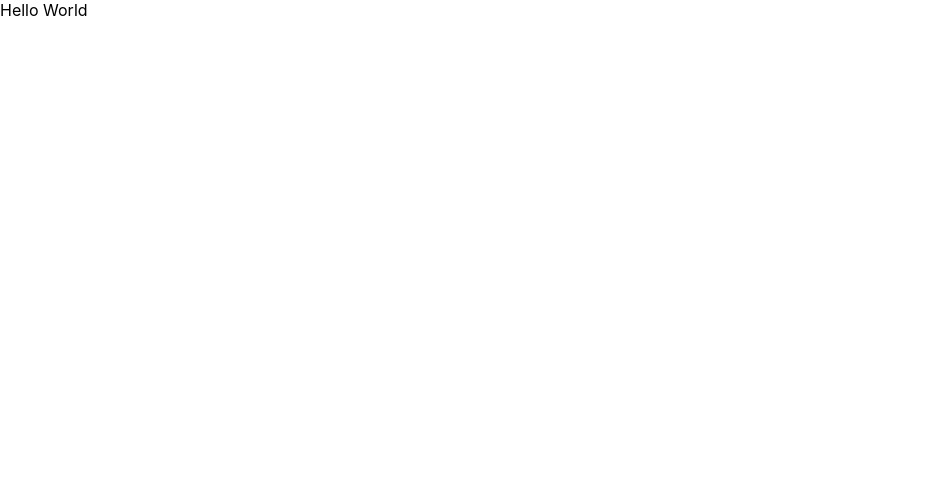
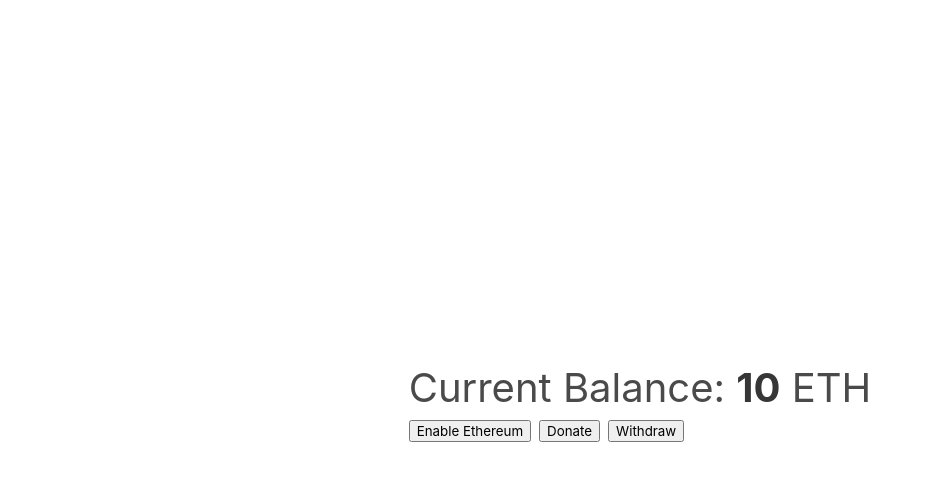
Before and after one commit to jc992/solidity-reactjs-faucet, a React (Create React App) app: page / in a window 1280 px wide. Shown: the top 480 px of the page, without its empty margins (0-930 px from the left). Built offline with nearby package versions, Linux system fonts and the light colour scheme.

Commit message:
add bulma and styled components. design basic interface to interact with smart contracts.

```diff
--- a/package.json
+++ b/package.json
@@ -6,9 +6,11 @@
     "@testing-library/jest-dom": "^5.16.4",
     "@testing-library/react": "^13.2.0",
     "@testing-library/user-event": "^13.5.0",
+    "bulma": "^0.9.4",
     "react": "^18.1.0",
     "react-dom": "^18.1.0",
-    "react-scripts": "5.0.1",
+    "react-scripts": "^5.0.1",
+    "styled-components": "^5.3.5",
     "web-vitals": "^2.1.4"
   },
   "scripts": {
--- a/src/App.js
+++ b/src/App.js
@@ -1,8 +1,50 @@
+import React, { useEffect } from 'react';
+import styled from 'styled-components';
+
+const Wrapper = styled.div`
+  height: 100%;
+  display: flex;
+  justify-content: center;
+  align-items: center;
+`;
+
 function App() {
+  useEffect(() => {
+    const loadProvider = async () => {
+      // with metamask we have an access to window.ethereum & window.web3
+      // metamask injects a global API into app
+      // this API allows app to request users, accounts, read data to blockchain
+      // sign messages and trxs
+      console.log(window.web3);
+      console.log(window.ethereum);
+    };
+
+    loadProvider();
+  }, []);
+
   return (
-    <div className="App">
-      Hello World
-    </div>
+    <>
+      <Wrapper>
+        <div className="faucet">
+          <div className="balance-view is-size-2">
+            Current Balance: <strong>10</strong> ETH
+          </div>
+          <button
+            onClick={async () => {
+              const accounts = await window.ethereum.request({
+                method: 'eth_requestAccounts',
+              });
+              console.log({ accounts });
+            }}
+            className="btn mr-2"
+          >
+            Enable Ethereum
+          </button>
+          <button className="btn mr-2">Donate</button>
+          <button className="btn">Withdraw</button>
+        </div>
+      </Wrapper>
+    </>
   );
 }
 
--- a/src/index.css
+++ b/src/index.css
@@ -1,4 +1,9 @@
+html {
+  height: 100%;
+}
+
 body {
+  height: 100%;
   margin: 0;
   font-family: -apple-system, BlinkMacSystemFont, 'Segoe UI', 'Roboto', 'Oxygen',
     'Ubuntu', 'Cantarell', 'Fira Sans', 'Droid Sans', 'Helvetica Neue',
@@ -7,6 +12,10 @@ body {
   -moz-osx-font-smoothing: grayscale;
 }
 
+#root {
+  height: 100%;
+}
+
 code {
   font-family: source-code-pro, Menlo, Monaco, Consolas, 'Courier New',
     monospace;
--- a/src/index.js
+++ b/src/index.js
@@ -1,5 +1,6 @@
 import React from 'react';
 import ReactDOM from 'react-dom/client';
+import 'bulma/css/bulma.min.css';
 import './index.css';
 import App from './App';
 import reportWebVitals from './reportWebVitals';
```
Also changed, not shown: 1 other file (tests, documents, lock files or other folders).
